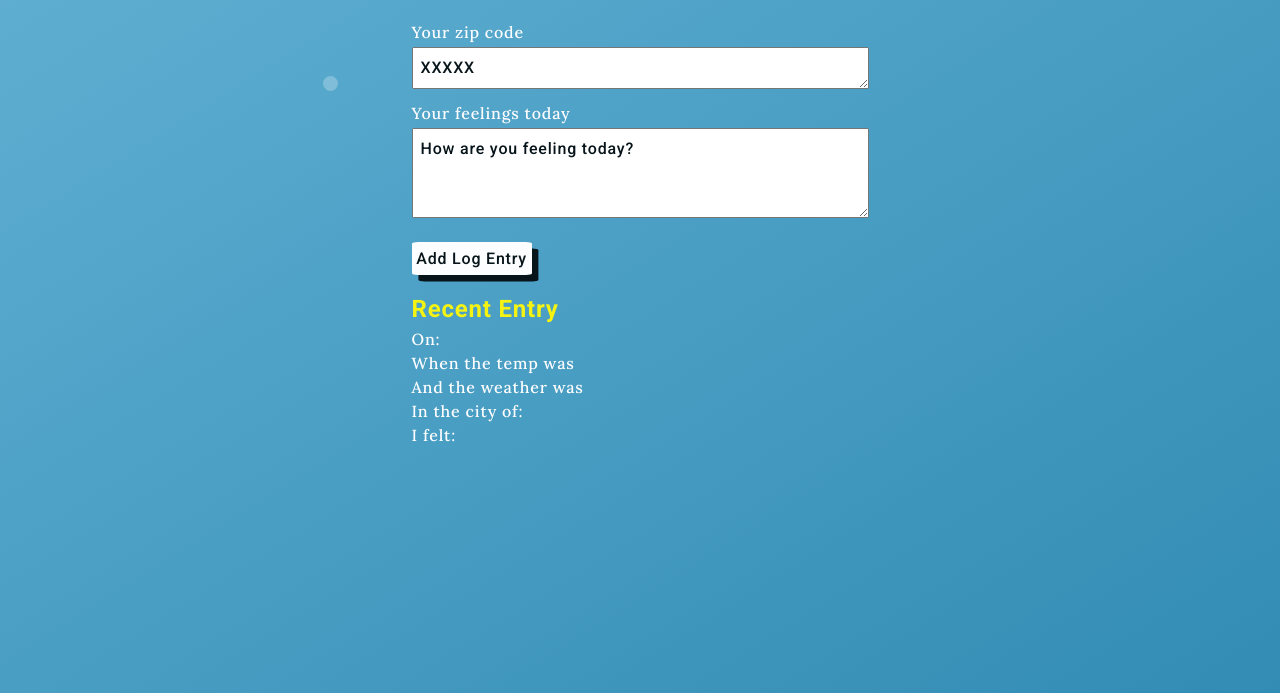
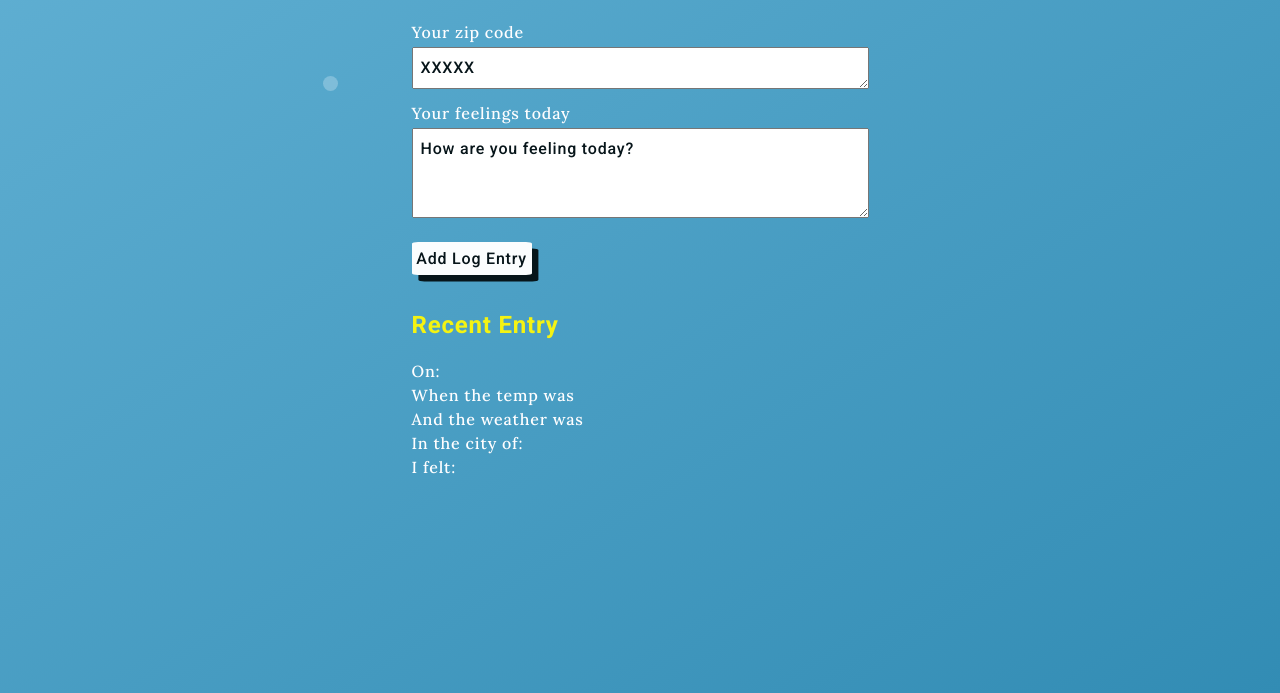
Before and after one commit to AmaPal09/UD_FEND_PRJ3_Weather_Journal_App, a plain HTML site: page website/index.html in a window 1280 px wide. Shown: the part 107-800 px from the top of the page. Drawn offline with Linux system fonts and the light colour scheme.

Commit message:
Chng: Add weather-card class and style it

```diff
--- a/website/index.html
+++ b/website/index.html
@@ -25,11 +25,13 @@
 
 			<div class="weather__log">
 				<h2 class="div__title">Recent Entry</h2>
-				<p id="log__date"><span>On:</span></p>
-				<p id="log__curr__temp"><span>When the temp was </span></p>
-				<p id="log__weather__description"><span>And the weather was </span></p>
-				<p id="log__city__name"><span>In the city of: </span></p>
-				<p id="log__feeling"><span>I felt: </span></p>
+				<div class="weather__card">
+					<p id="log__date"><span>On:</span></p>
+					<p id="log__curr__temp"><span>When the temp was </span></p>
+					<p id="log__weather__description"><span>And the weather was </span></p>
+					<p id="log__city__name"><span>In the city of: </span></p>
+					<p id="log__feeling"><span>I felt: </span></p>
+				</div>
 			</div>
 		</div>
 
--- a/website/style.css
+++ b/website/style.css
@@ -43,13 +43,13 @@ html {
 	font-weight: var(--regular-title-weight);
 	color: var(--regular-title-color);
 	padding: 0 0 0 1rem;
+	margin: 1rem 0 0 0;
 }
 
 p {
 	font-size: var(--regular-text-size);
 	font-family: var(--regular-text-family);
 	font-weight: var(--regular-text-weight);
-	padding: 0 0 0 1rem;
 }
 
 label {
@@ -94,3 +94,8 @@ label {
 ::-ms-input-placeholder { /* Microsoft Edge */
   color: var(--special-text-color);
 }
+
+.weather__card {
+	margin: 1rem;
+	/*box-shadow: 0.3rem 0.3rem 5rem 0.2rem var(--special-background-color);*/
+}
```
